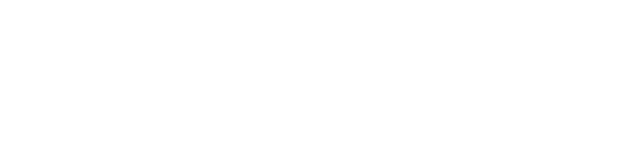
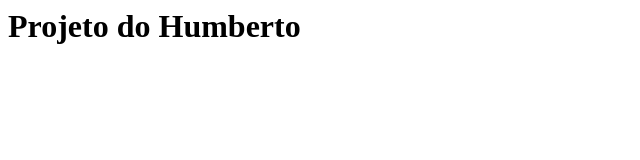
Before and after one commit to halencarjunior/curso-alura, a plain HTML site: page index.html in a window 1280 px wide. Shown: the whole page, without its empty margins (0-640 px from the left). Drawn offline with Linux system fonts and the light colour scheme.

Commit message:
Titulo da pagina

```diff
--- a/index.html
+++ b/index.html
@@ -2,6 +2,6 @@
 	<head>
 	</head>
 <body>
-
+	<h1> Projeto do Humberto </h1>
 </body>
 </html>
```
